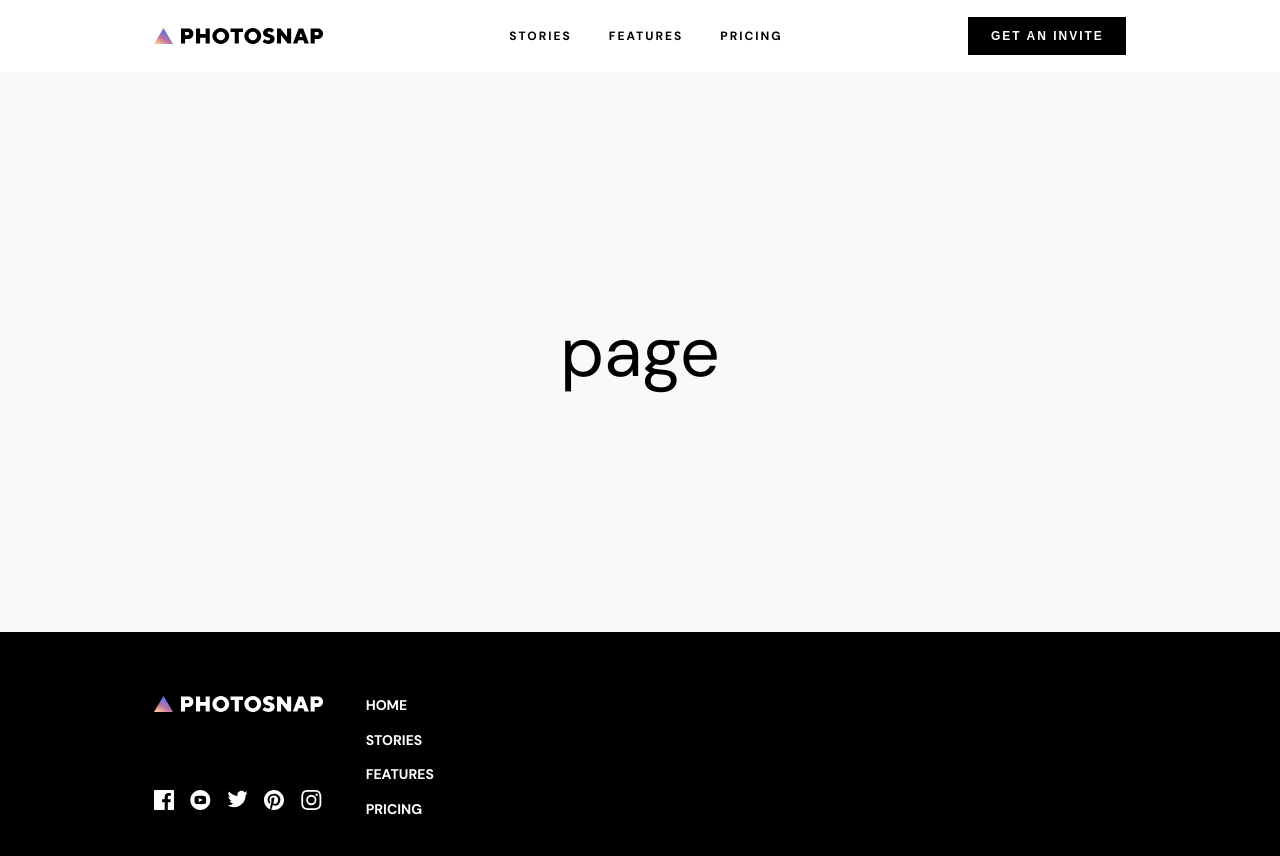
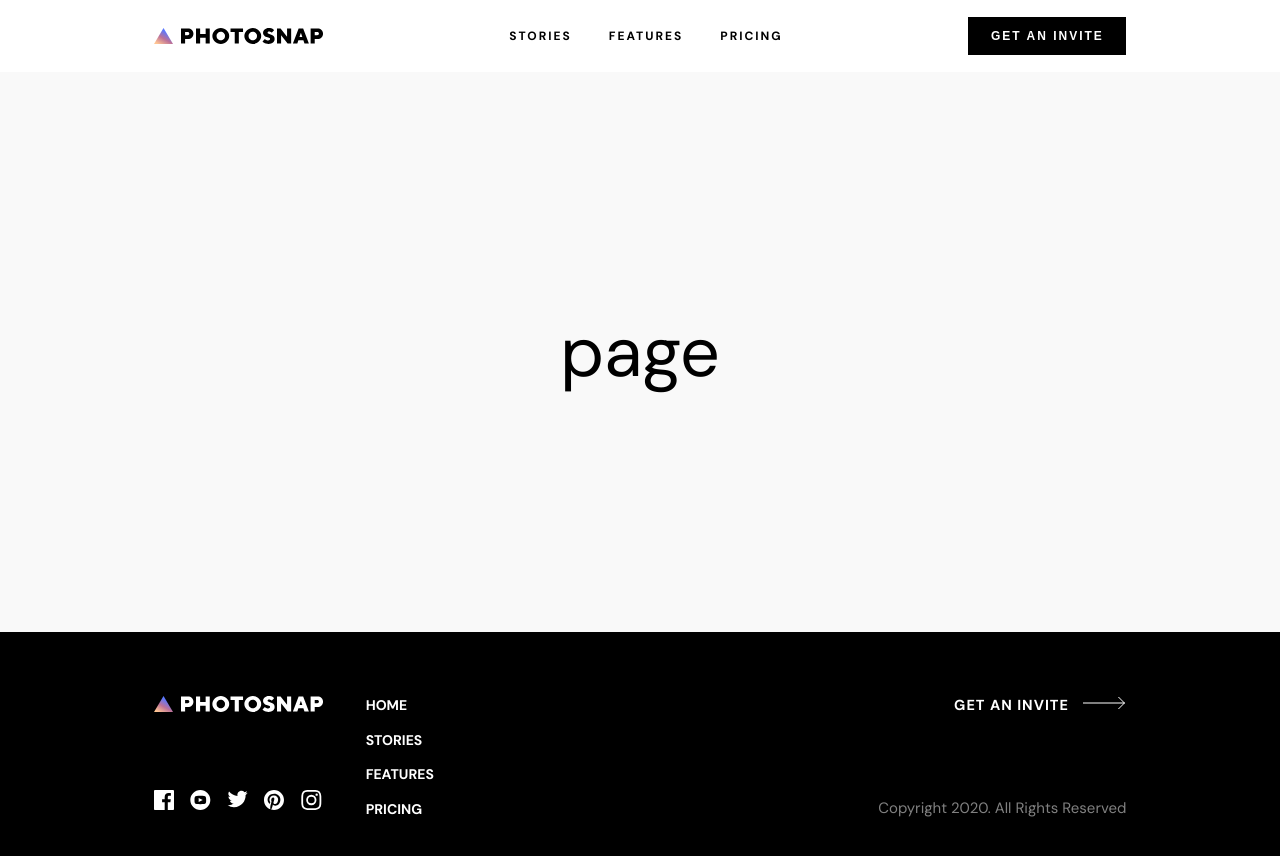
Before and after one commit to TiagoDiass/photosnap_website, a Next.js app: page / in a window 1280 px wide. Shown: the top 856 px of the page. Built offline with nearby package versions, Linux system fonts and the light colour scheme.

Commit message:
desktop footer done

```diff
--- /dev/null
+++ b/components/Arrow/Arrow.js
@@ -0,0 +1,13 @@
+import React from 'react';
+
+const Arrow = () => {
+  return (
+    <svg xmlns='http://www.w3.org/2000/svg' width='43' height='14'>
+      <g fill='none' fill-rule='evenodd' stroke='#fff'>
+        <path d='M0 7h41.864M35.428 1l6 6-6 6' />
+      </g>
+    </svg>
+  );
+};
+
+export default Arrow;
--- a/components/Footer/Footer.elements.js
+++ b/components/Footer/Footer.elements.js
@@ -70,3 +70,36 @@ export const NavigationList = styled.ul`
     }
   }
 `;
+
+export const RightBlockFooter = styled.div`
+  width: 40%;
+  display: flex;
+  flex-direction: column;
+  justify-content: space-between;
+  align-items: flex-end;
+`;
+
+export const GetAnInviteAction = styled.a`
+  text-transform: uppercase;
+  font-weight: 700;
+  font-size: 1.45rem;
+  letter-spacing: 1px;
+  cursor: pointer;
+
+  svg {
+    margin-left: 1rem;
+    transition: transform 0.15s ease;
+  }
+
+  &:hover {
+    svg {
+      transform: translateX(0.8rem);
+    }
+  }
+`;
+
+export const CopyrightText = styled.span`
+  color: ${({ theme }) => theme.colors.white};
+  opacity: 0.5;
+  font-size: 1.5rem;
+`;
--- a/components/Footer/Footer.js
+++ b/components/Footer/Footer.js
@@ -1,3 +1,5 @@
+import { Arrow } from '..';
+
 import {
   FooterWrapper,
   FooterContent,
@@ -5,6 +7,9 @@ import {
   SocialMediaRow,
   LogoAndSocialMediaBlock,
   NavigationList,
+  RightBlockFooter,
+  GetAnInviteAction,
+  CopyrightText,
 } from './Footer.elements';
 
 const socialMedias = [
@@ -66,6 +71,14 @@ const Footer = () => {
             </li>
           </NavigationList>
         </LeftBlockFooter>
+
+        <RightBlockFooter>
+          <GetAnInviteAction>
+            Get an Invite <Arrow />
+          </GetAnInviteAction>
+
+          <CopyrightText>Copyright 2020. All Rights Reserved</CopyrightText>
+        </RightBlockFooter>
       </FooterContent>
     </FooterWrapper>
   );
--- a/components/index.js
+++ b/components/index.js
@@ -1,2 +1,3 @@
 export { default as Header } from './Header/Header';
 export { default as Footer } from './Footer/Footer';
+export { default as Arrow } from './Arrow/Arrow';
```
Also changed, not shown: public/images/arrow.svg (added).
